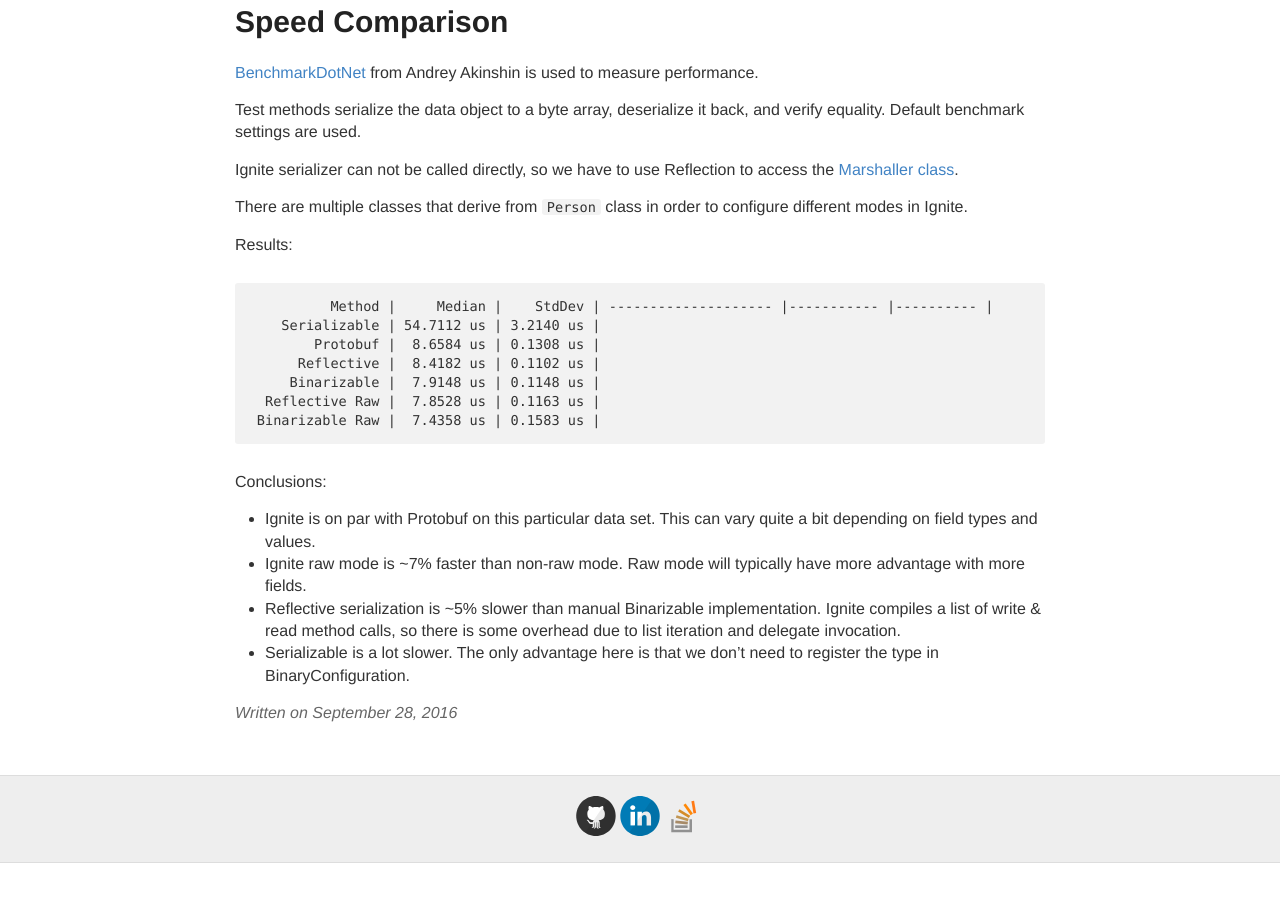
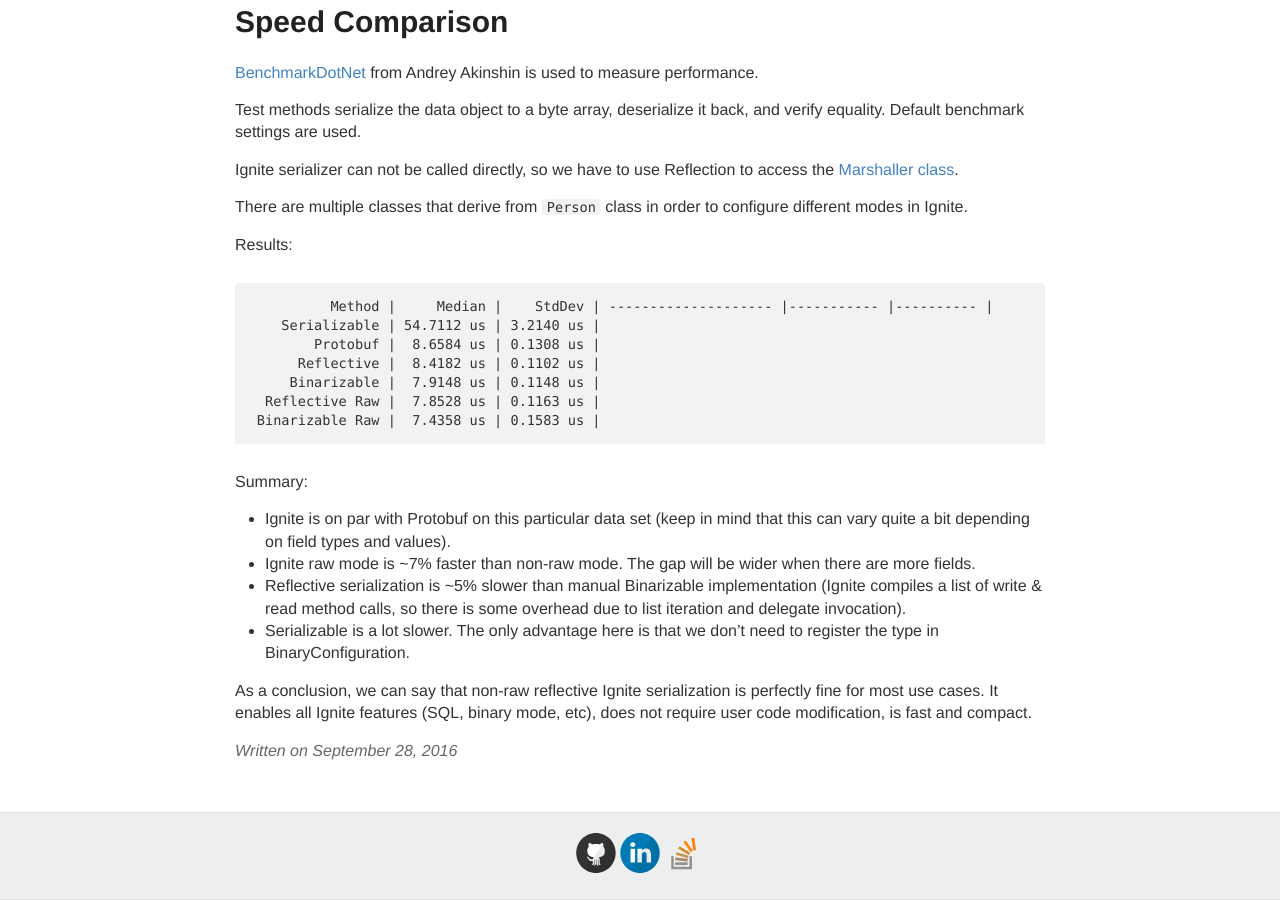
Before and after one commit to ptupitsyn/ptupitsyn.github.io, a Jekyll site: the page built from _posts/2016-09-28-Ignite-Serialization-Performance.md, in a window 1280 px wide and 900 px high, scrolled down 2141 px. Built offline with Jekyll 4.4.1, drawn with Linux system fonts in a browser that asks for light colours; comment, search, counter and statistics services are not loaded; before the commit the page ends 3004 px from its top, so only the background shows below that.

Commit message:
conclusion

```diff
--- a/_posts/2016-09-28-Ignite-Serialization-Performance.md
+++ b/_posts/2016-09-28-Ignite-Serialization-Performance.md
@@ -107,9 +107,12 @@ Results:
       Reflective Raw |  7.8528 us | 0.1163 us |
      Binarizable Raw |  7.4358 us | 0.1583 us |
 
-Conclusions:
+Summary:
 
-* Ignite is on par with Protobuf on this particular data set. This can vary quite a bit depending on field types and values.
-* Ignite raw mode is ~7% faster than non-raw mode. Raw mode will typically have more advantage with more fields.
-* Reflective serialization is ~5% slower than manual Binarizable implementation. Ignite compiles a list of write & read method calls, so there is some overhead due to list iteration and delegate invocation.
+* Ignite is on par with Protobuf on this particular data set (keep in mind that this can vary quite a bit depending on field types and values).
+* Ignite raw mode is ~7% faster than non-raw mode. The gap will be wider when there are more fields.
+* Reflective serialization is ~5% slower than manual Binarizable implementation (Ignite compiles a list of write & read method calls, so there is some overhead due to list iteration and delegate invocation).
 * Serializable is a lot slower. The only advantage here is that we don't need to register the type in BinaryConfiguration.
+
+As a conclusion, we can say that non-raw reflective Ignite serialization is perfectly fine for most use cases.
+It enables all Ignite features (SQL, binary mode, etc), does not require user code modification, is fast and compact.
```
